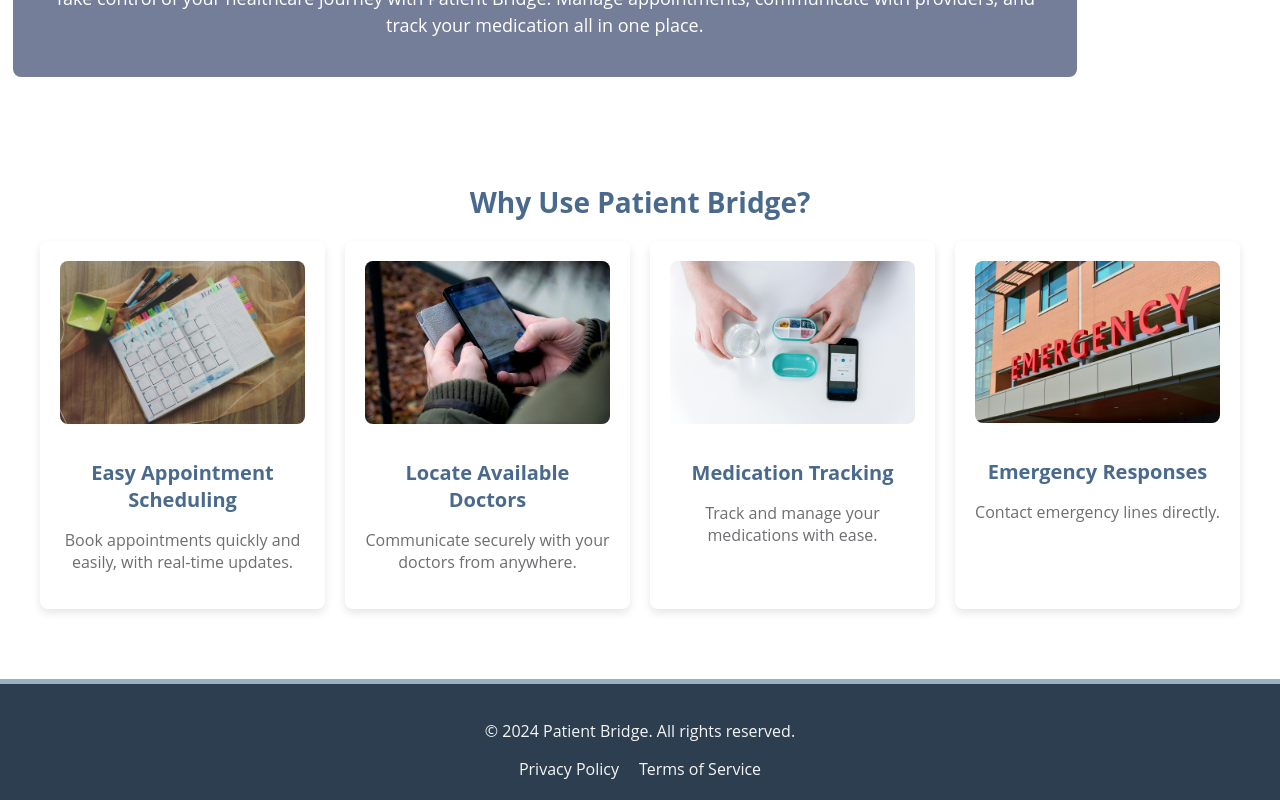
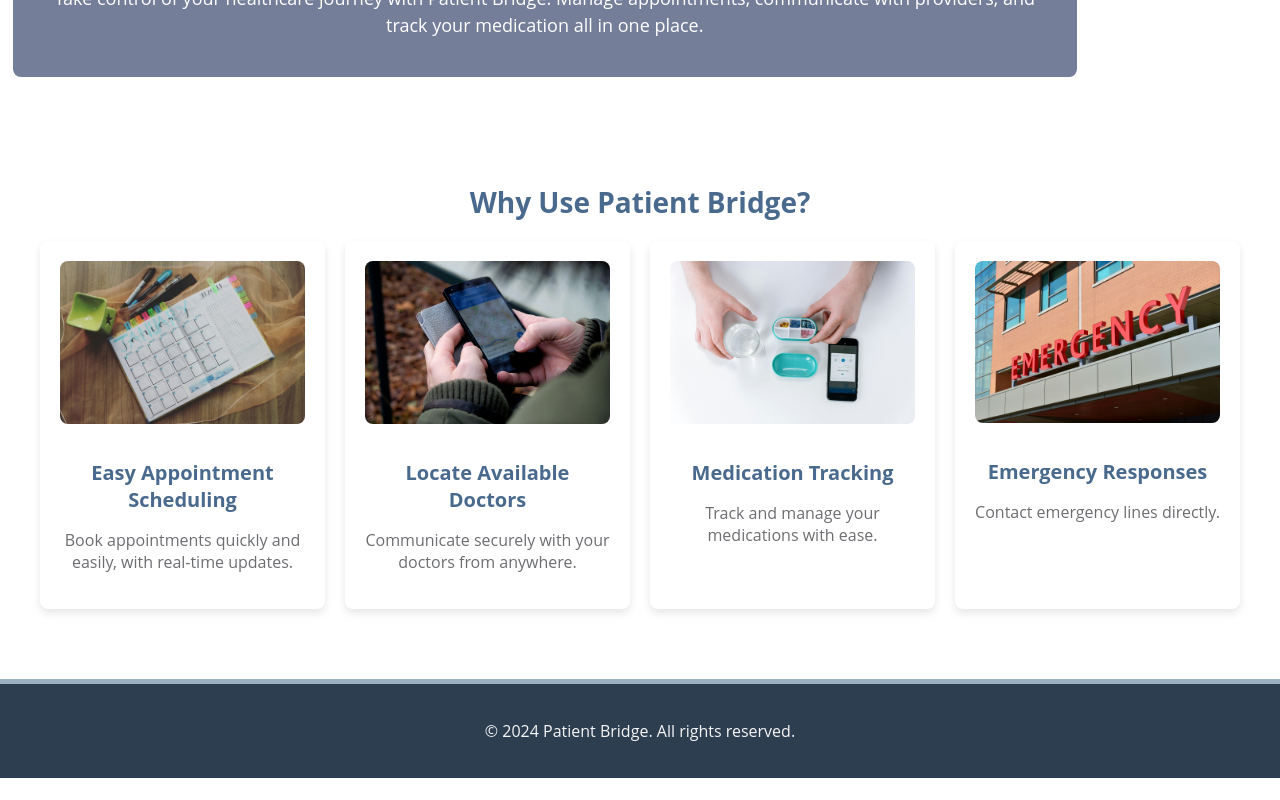
Before and after one commit to JewandreJuliano/Patient-Bridge, a React (Create React App) app in the folder patient-bridge/: page / in a window 1280 px wide. Shown: the part 250-1050 px from the top of the page. After the commit the page ends 1028 px from the top, so only its background shows below. Built offline with nearby package versions, Linux system fonts and the light colour scheme.

Commit message:
Removed Footer Links

```diff
--- a/patient-bridge/src/components/LandingPage.js
+++ b/patient-bridge/src/components/LandingPage.js
@@ -58,10 +58,6 @@
             <footer className="footer">
                 <div className="footer-content">
                     <p>© 2024 Patient Bridge. All rights reserved.</p>
-                    <nav className="footer-links">
-                        <a href="#">Privacy Policy</a>
-                        <a href="#">Terms of Service</a>
-                    </nav>
                 </div>
             </footer>
         </div>
```
